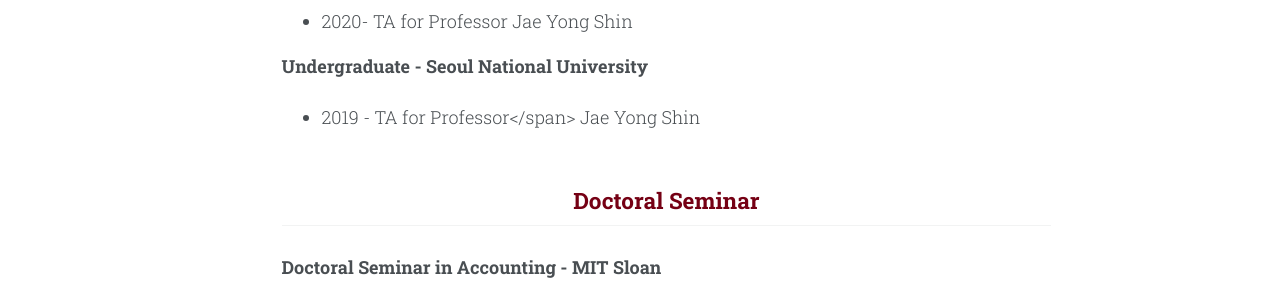
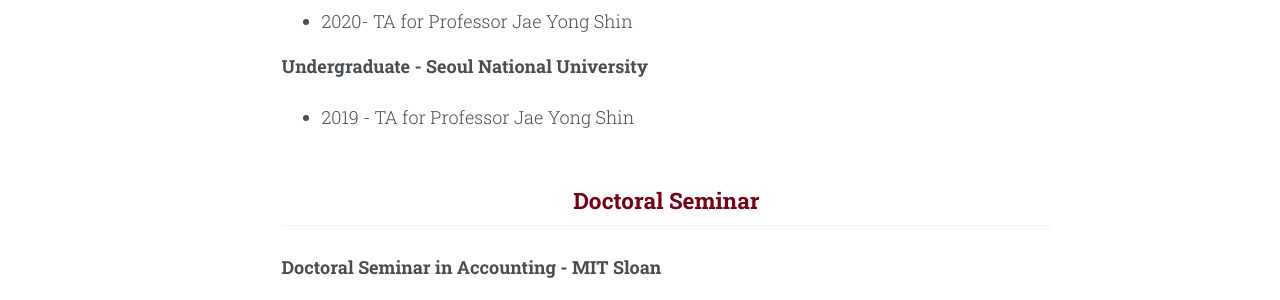
Before and after one commit to jgkim262/jgkim262.github.io, a Jekyll site: the page built from _pages/teaching.md, in a window 1280 px wide and 1211 px high. Shown: the part 671-971 px from the top of the window. Built offline with Jekyll 4.4.1, drawn with Linux system fonts in a browser that asks for light colours; a style sheet for code colours, icons or effects is not loaded; part of the change alters nothing that is shown.

Commit message:
Update teaching.md

```diff
--- a/_pages/teaching.md
+++ b/_pages/teaching.md
@@ -26,7 +26,7 @@ As a teaching assistant (TA) for the courses below, I led recitation sessions an
 
 **Undergraduate - Seoul National University**
 
-* 2019 - TA for Professor</span> Jae Yong Shin
+* 2019 - TA for Professor Jae Yong Shin
 
 ## Doctoral Seminar
 {: .course-title}
```
